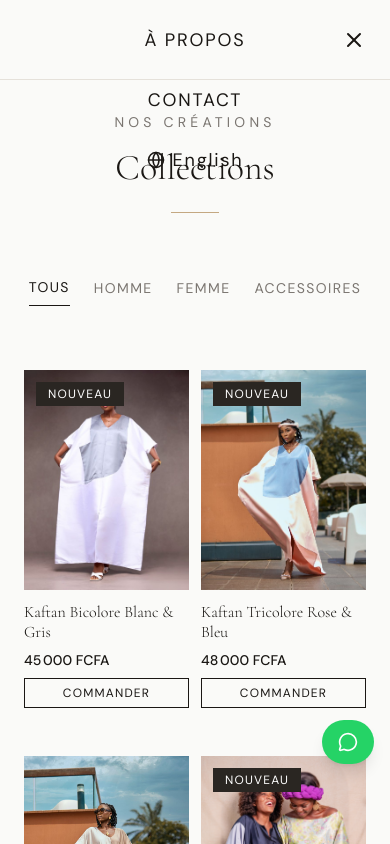
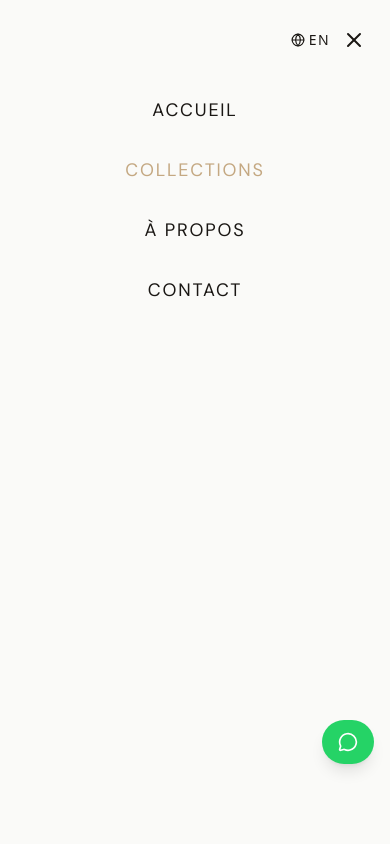
Before and after one commit to Nameless0l/almawear, a Next.js app: page /collections in a window 390 px wide. Both pictures are taken after a click on the button "Menu de navigation". Shown: the top 844 px of the page. Built offline with nearby package versions, Linux system fonts and the light colour scheme.

Commit message:
fix: improve mobile nav overlay and strengthen product CTAs

```diff
--- a/src/components/home/FeaturedProducts.tsx
+++ b/src/components/home/FeaturedProducts.tsx
@@ -2,13 +2,14 @@
 
 import Link from "next/link";
 import Image from "next/image";
-import { motion } from "framer-motion";
 import { type Product } from "@/data/products";
 import { getProductOrderLink } from "@/lib/whatsapp";
 import { AnimatedSection } from "@/components/ui/AnimatedSection";
 import { useLanguage } from "@/lib/i18n";
 
-export function FeaturedProducts({ products }: { products: Product[] }) {
+export function FeaturedProducts({
+  products,
+}: Readonly<{ products: Product[] }>) {
   const { t } = useLanguage();
 
   return (
@@ -54,7 +55,7 @@ export function FeaturedProducts({ products }: { products: Product[] }) {
                 {/* Info */}
                 <div className="pt-4 pb-6">
                   <Link href={`/produits/${product.slug}`}>
-                    <h3 className="font-[family-name:var(--font-cormorant)] text-lg font-light text-[var(--color-text)] hover:text-[var(--color-accent)] transition-colors">
+                    <h3 className="font-[family-name:var(--font-cormorant)] text-base sm:text-lg font-light text-[var(--color-text)] hover:text-[var(--color-accent)] transition-colors leading-5 sm:leading-tight h-10 sm:h-auto overflow-hidden">
                       {product.name}
                     </h3>
                   </Link>
@@ -65,16 +66,17 @@ export function FeaturedProducts({ products }: { products: Product[] }) {
                     <span className="font-[family-name:var(--font-dm-sans)] font-medium text-[var(--color-text)]">
                       {product.price.toLocaleString("fr-FR")} {product.currency}
                     </span>
-                    <a
+
+                  </div>
+                     <a
                       href={getProductOrderLink(product.name)}
                       target="_blank"
                       rel="noopener noreferrer"
-                      className="font-[family-name:var(--font-dm-sans)] text-xs tracking-widest uppercase border border-[var(--color-text)] px-4 py-2 hover:bg-[var(--color-text)] hover:text-white transition-all duration-200"
+                      className="mt-2 block w-full text-center font-[family-name:var(--font-dm-sans)] text-xs tracking-widest uppercase border border-[var(--color-accent)] bg-[var(--color-accent)] text-[var(--color-dark)] px-4 py-2 hover:bg-[var(--color-dark)] hover:border-[var(--color-dark)] hover:text-white transition-all duration-200 focus-visible:outline-none focus-visible:ring-2 focus-visible:ring-[var(--color-accent)] focus-visible:ring-offset-2"
                       aria-label={`Commander ${product.name}`}
                     >
                       {t("featured.order")}
                     </a>
-                  </div>
                 </div>
               </article>
             </AnimatedSection>
--- a/src/components/layout/Navbar.tsx
+++ b/src/components/layout/Navbar.tsx
@@ -11,7 +11,11 @@ export function Navbar() {
   const [scrolled, setScrolled] = useState(false);
   const [hidden, setHidden] = useState(false);
   const [menuOpen, setMenuOpen] = useState(false);
-  const [isAdmin, setIsAdmin] = useState(false);
+  const [isAdmin] = useState(
+    () =>
+      globalThis.window !== undefined &&
+      !!globalThis.window.sessionStorage.getItem("alma_admin_token"),
+  );
   const { locale, setLocale, t } = useLanguage();
   const pathname = usePathname();
 
@@ -25,6 +29,14 @@ export function Navbar() {
     { href: "/a-propos", label: t("nav.about") },
     { href: "/contact", label: t("nav.contact") },
   ];
+
+  const isLinkActive = (href: string) => {
+    if (href === "/") {
+      return pathname === "/";
+    }
+
+    return pathname.startsWith(href);
+  };
 
   useEffect(() => {
     let lastScrollY = window.scrollY;
@@ -47,20 +59,35 @@ export function Navbar() {
   }, []);
 
   useEffect(() => {
-    setIsAdmin(!!sessionStorage.getItem("alma_admin_token"));
-  }, []);
+    if (menuOpen) {
+      document.body.style.overflow = "hidden";
+      return () => {
+        document.body.style.overflow = "";
+      };
+    }
+
+    document.body.style.overflow = "";
+  }, [menuOpen]);
+
+  let headerStateClass = "h-20 bg-[var(--color-bg)] border-b border-[var(--color-border)]";
+  if (scrolled) {
+    headerStateClass = "h-16 bg-[var(--color-bg)]/95 backdrop-blur-sm shadow-sm";
+  } else if (isHome) {
+    headerStateClass = "h-24 bg-transparent";
+  }
+  const shouldHideHeader = hidden && menuOpen === false;
+  let headerVisibilityClass = "";
+  if (shouldHideHeader) {
+    headerVisibilityClass = "-translate-y-full";
+  }
+  let mobileActionTextClass = "text-[var(--color-text)]";
+  if (useWhiteText && menuOpen === false) {
+    mobileActionTextClass = "text-white";
+  }
 
   return (
     <header
-      className={`fixed top-0 left-0 right-0 z-40 flex items-center transition-all duration-300 ${
-        hidden && !menuOpen ? "-translate-y-full" : "translate-y-0"
-      } ${
-        scrolled
-          ? "h-16 bg-[var(--color-bg)]/95 backdrop-blur-sm shadow-sm"
-          : !isHome
-          ? "h-20 bg-[var(--color-bg)] border-b border-[var(--color-border)]"
-          : "h-24 bg-transparent"
-      }`}
+      className={`fixed top-0 left-0 right-0 z-40 flex items-center transition-all duration-300 ${headerVisibilityClass} ${headerStateClass}`}
     >
       <nav className="w-full max-w-7xl mx-auto px-6 flex items-center justify-between">
         {/* Logo */}
@@ -86,16 +113,18 @@ export function Navbar() {
         {/* Navigation desktop */}
         <ul className="hidden md:flex items-center gap-8 font-[family-name:var(--font-dm-sans)] text-sm tracking-widest uppercase">
           {links.map((link) => {
-            const isActive = link.href === "/" ? pathname === "/" : pathname.startsWith(link.href);
+            const isActive = isLinkActive(link.href);
+            let linkClass = "text-[var(--color-text)]";
+            if (isActive) {
+              linkClass = "border-b border-[var(--color-accent)] text-[var(--color-accent)]";
+            } else if (useWhiteText) {
+              linkClass = "text-white";
+            }
             return (
               <li key={link.href}>
                 <Link
                   href={link.href}
-                  className={`transition-colors hover:text-[var(--color-accent)] pb-0.5 ${
-                    isActive
-                      ? "border-b border-[var(--color-accent)] text-[var(--color-accent)]"
-                      : useWhiteText ? "text-white" : "text-[var(--color-text)]"
-                  }`}
+                  className={`transition-colors hover:text-[var(--color-accent)] pb-0.5 ${linkClass}`}
                 >
                   {link.label}
                 </Link>
@@ -128,29 +157,35 @@ export function Navbar() {
           )}
         </ul>
 
-        {/* Menu burger mobile */}
+        {/* Actions mobile */}
+        <div className="md:hidden relative z-50 flex items-center gap-3">
           <button
-          className="md:hidden relative z-50"
+            onClick={() => setLocale(locale === "fr" ? "en" : "fr")}
+            className={`flex items-center gap-1 text-sm tracking-widest uppercase transition-colors hover:text-[var(--color-accent)] ${mobileActionTextClass}`}
+            aria-label="Changer la langue"
+          >
+            <Globe size={14} />
+            {locale === "fr" ? "EN" : "FR"}
+          </button>
+          <button
             onClick={() => setMenuOpen(!menuOpen)}
             aria-label="Menu de navigation"
           >
             {menuOpen ? (
               <X size={24} className="text-[var(--color-text)]" />
             ) : (
-            <Menu
-              size={24}
-              className={useWhiteText ? "text-white" : "text-[var(--color-text)]"}
-            />
+              <Menu size={24} className={mobileActionTextClass} />
             )}
           </button>
+        </div>
       </nav>
 
       {/* Menu mobile */}
       {menuOpen && (
-        <div className="md:hidden fixed inset-0 bg-[var(--color-bg)] z-40 flex items-center justify-center">
-          <ul className="flex flex-col gap-8 font-[family-name:var(--font-dm-sans)] text-lg tracking-widest uppercase text-center">
+        <div className="md:hidden fixed inset-0 top-0 z-40 bg-[var(--color-bg)]/100 pt-24 pb-8 px-6 overflow-y-auto">
+          <ul className="flex flex-col gap-8 font-[family-name:var(--font-dm-sans)] text-lg tracking-widest uppercase text-center min-h-full justify-start">
             {links.map((link) => {
-              const isActive = link.href === "/" ? pathname === "/" : pathname.startsWith(link.href);
+                const isActive = isLinkActive(link.href);
               return (
                 <li key={link.href}>
                   <Link
@@ -163,19 +198,6 @@ export function Navbar() {
                 </li>
               );
             })}
-            <li>
-              <button
-                onClick={() => {
-                  setLocale(locale === "fr" ? "en" : "fr");
-                  setMenuOpen(false);
-                }}
-                className="flex items-center justify-center gap-2 text-[var(--color-text)] hover:text-[var(--color-accent)] transition-colors mx-auto"
-                aria-label="Switch language"
-              >
-                <Globe size={18} />
-                {locale === "fr" ? "English" : "Français"}
-              </button>
-            </li>
             {isAdmin && (
               <li>
                 <Link
--- a/src/components/products/ProductCard.tsx
+++ b/src/components/products/ProductCard.tsx
@@ -6,7 +6,7 @@ import { Product } from "@/data/products";
 import { getProductOrderLink } from "@/lib/whatsapp";
 import { useLanguage } from "@/lib/i18n";
 
-export function ProductCard({ product }: { product: Product }) {
+export function ProductCard({ product }: Readonly<{ product: Product }>) {
   const { t } = useLanguage();
   return (
     <article className="group relative">
@@ -34,7 +34,7 @@ export function ProductCard({ product }: { product: Product }) {
       {/* Infos produit */}
       <div className="pt-3 pb-4">
         <Link href={`/produits/${product.slug}`}>
-          <h3 className="font-[family-name:var(--font-cormorant)] text-base sm:text-lg font-light text-[var(--color-text)] hover:text-[var(--color-accent)] transition-colors leading-tight">
+          <h3 className="font-[family-name:var(--font-cormorant)] text-base sm:text-lg font-light text-[var(--color-text)] hover:text-[var(--color-accent)] transition-colors leading-5 sm:leading-tight h-10 sm:h-auto overflow-hidden">
             {product.name}
           </h3>
         </Link>
@@ -48,7 +48,7 @@ export function ProductCard({ product }: { product: Product }) {
           href={getProductOrderLink(product.name)}
           target="_blank"
           rel="noopener noreferrer"
-          className="mt-2 block w-full text-center font-[family-name:var(--font-dm-sans)] text-xs tracking-widest uppercase border border-[var(--color-text)] py-1.5 hover:bg-[var(--color-text)] hover:text-white transition-all duration-200"
+          className="mt-2 block w-full text-center font-[family-name:var(--font-dm-sans)] text-xs tracking-widest uppercase border border-[var(--color-accent)] bg-[var(--color-accent)] text-[var(--color-dark)] py-2 hover:bg-[var(--color-dark)] hover:border-[var(--color-dark)] hover:text-white transition-all duration-200 focus-visible:outline-none focus-visible:ring-2 focus-visible:ring-[var(--color-accent)] focus-visible:ring-offset-2"
           aria-label={`Commander ${product.name}`}
         >
           {t("product.order")}
```
Lines whose indentation alone changed are shown as unchanged.
